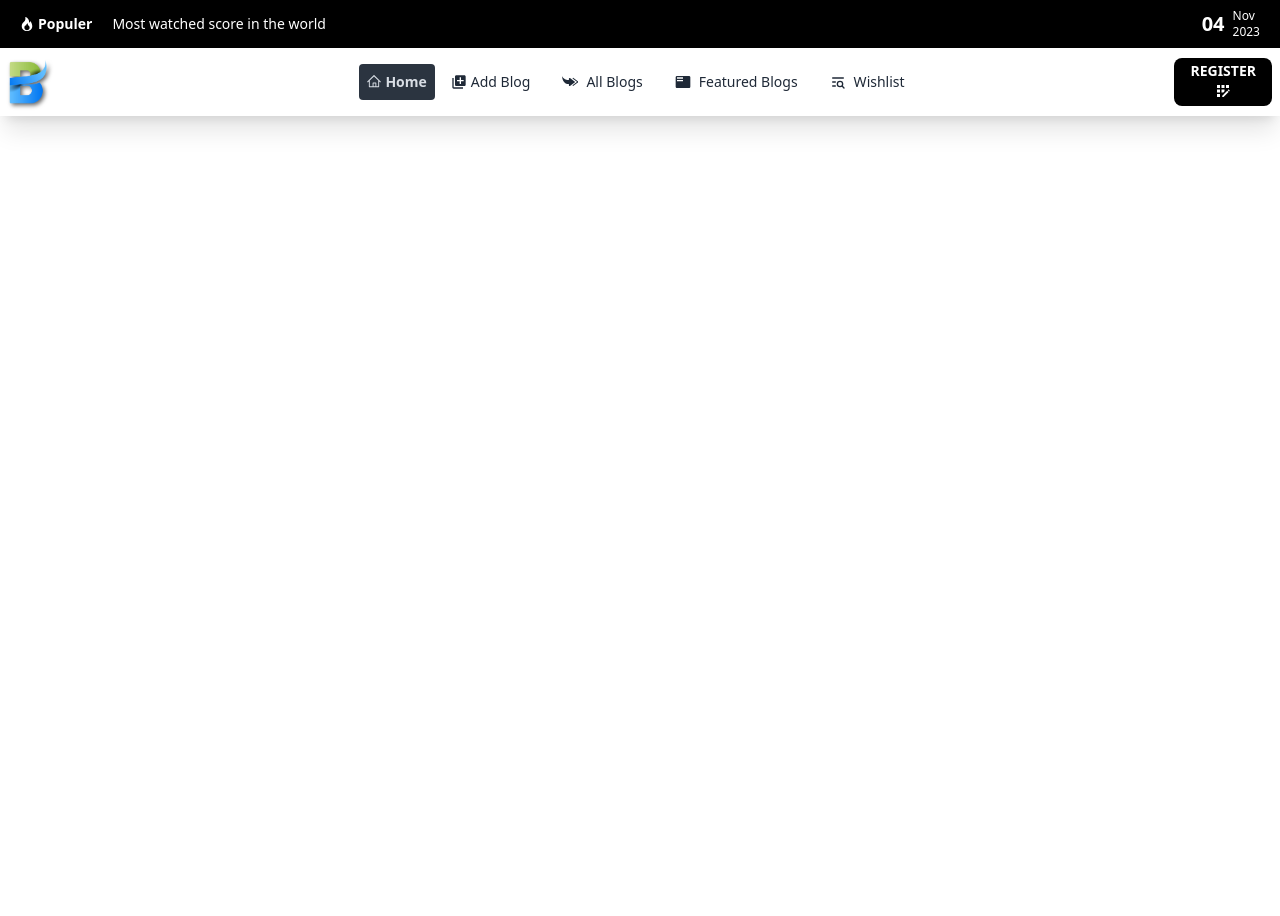
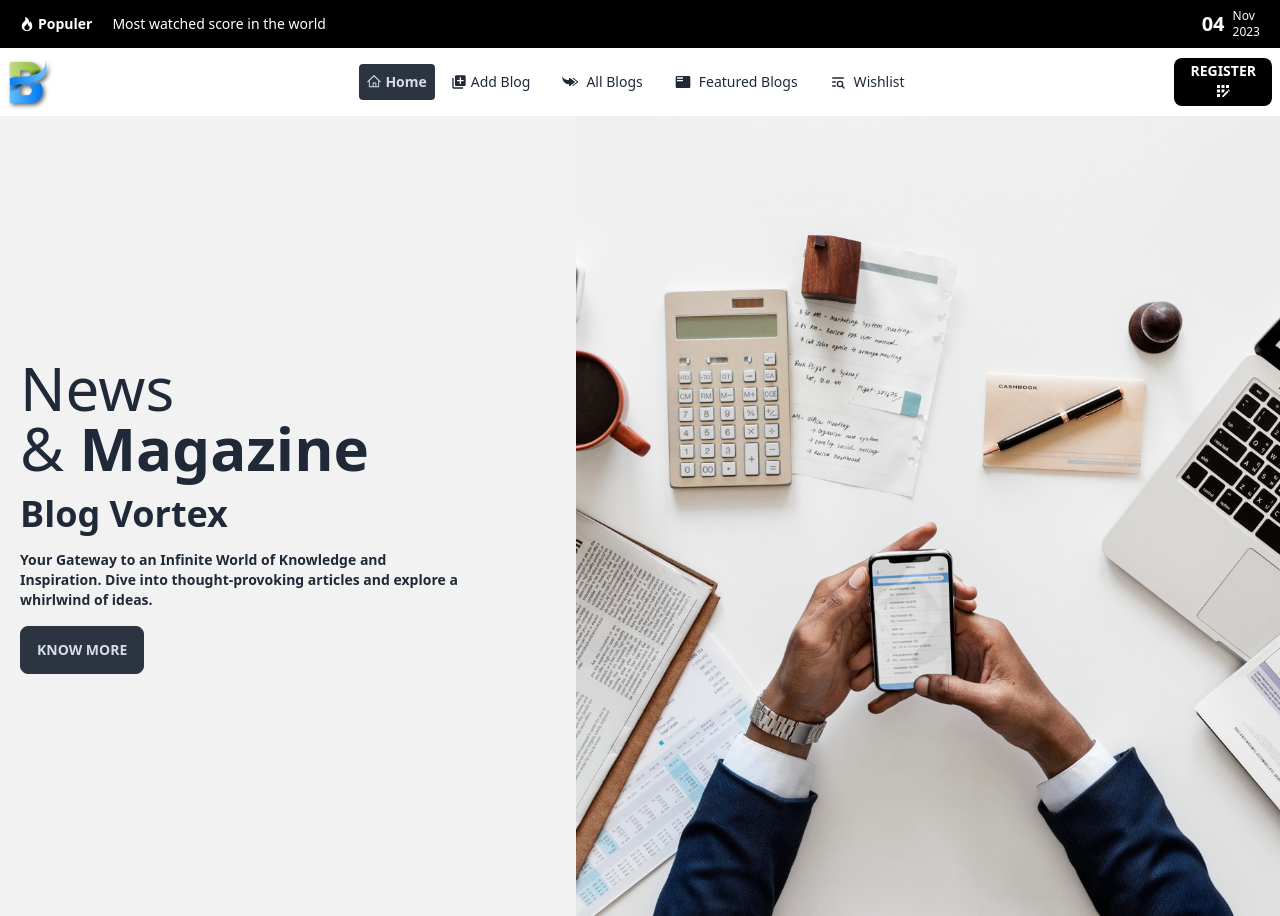
Before and after one commit to junayet4o12/blog-vortex, a React (Vite) app: page / in a window 1280 px wide. Before the commit the page ends 800 px from the top, so only its background shows below. Built offline with nearby package versions, Linux system fonts and the light colour scheme.

Commit message:
banner section has completed

```diff
--- /dev/null
+++ b/src/Components/Home/Banner.jsx
@@ -0,0 +1,24 @@
+// import React from 'react';
+import banner from '../../assets/BlogBanner.jpg'
+const Banner = () => {
+    return (
+        <div>
+            <div className=" min-h-screen bg-base-200 ">
+                <div className="flex flex-col md:justify-between md:flex-row-reverse  ">
+                    <div className='md:w-[55%] md:h-screen'>
+                        <img src={banner} className="h-full object-cover" />
+                    </div>
+                    <div className='md:[45%] px-5 flex flex-col justify-center'>
+                        <h1 className="text-6xl font-bold"><span className='font-medium'>News <br /> &</span> Magazine</h1>
+                        <h3 className='text-4xl font-semibold py-4'>Blog Vortex</h3>
+                        <p className="pb-4 font-semibold text-sm max-w-md">Your Gateway to an Infinite World of Knowledge and Inspiration. Dive into thought-provoking articles and explore a whirlwind of ideas.</p>
+                        <button className="btn btn-neutral w-max">Know More</button>
+
+                    </div>
+                </div>
+            </div>
+        </div>
+    );
+};
+
+export default Banner;
--- a/src/Components/Home/Home.jsx
+++ b/src/Components/Home/Home.jsx
@@ -1,9 +1,11 @@
 // import React from 'react';
+
+import Banner from "./Banner";
 
 const Home = () => {
     return (
         <div>
-
+           <Banner></Banner>
         </div>
     );
 };
```
Also changed, not shown: src/assets/BlogBanner.jpg (added).
